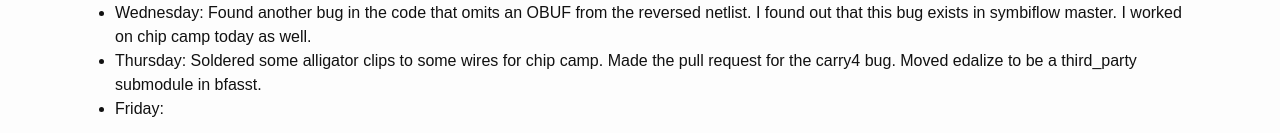
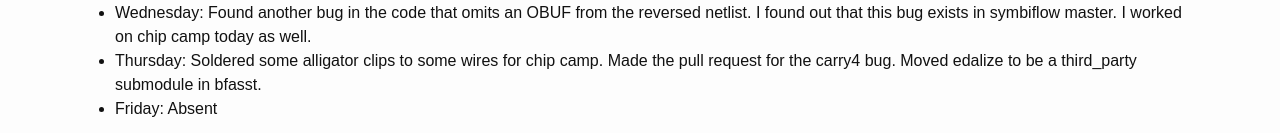
Before and after one commit to jaromharris/immerse, a Jekyll site: the page built from index.md, in a window 1280 px wide and 900 px high, scrolled down 1015 px. Shown: the part 764-897 px from the top of the window. Built offline with Jekyll 4.4.1, drawn with Linux system fonts in a browser that asks for light colours.

Commit message:
Update index.md

```diff
--- a/index.md
+++ b/index.md
@@ -58,4 +58,4 @@ title: IMMERSE Log
 * **Tuesday**: Looked through the functions of the site class and found one to replace add_source which fixed the bug. Tested it with regression test.
 * **Wednesday**: Found another bug in the code that omits an OBUF from the reversed netlist. I found out that this bug exists in symbiflow master. I worked on chip camp today as well.
 * **Thursday**: Soldered some alligator clips to some wires for chip camp. Made the pull request for the carry4 bug. Moved edalize to be a third_party submodule in bfasst.
-* **Friday**:
+* **Friday**: Absent
```
